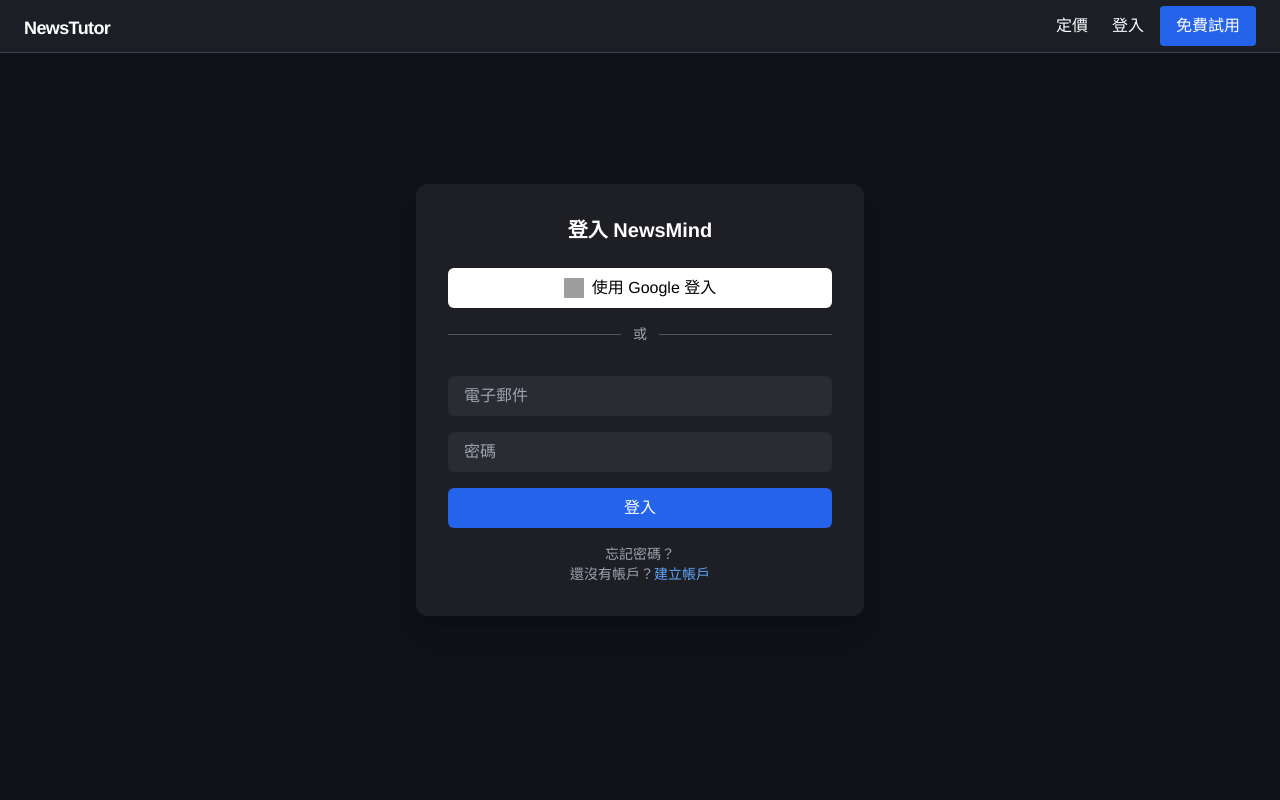
After one commit to csun3366/news-quiz-ai, a Django app: page /accounts/google/login/ in a window 1280 px wide. The commit adds this page. Run offline with Django 5.2, Linux system fonts and the light colour scheme; some libraries are stand-ins or nearby versions; grey boxes are pictures that could not be loaded.

Commit message:
Add google account login

```diff
--- a/backend/backend/urls.py
+++ b/backend/backend/urls.py
@@ -20,4 +20,9 @@ from django.urls import path, include
 urlpatterns = [
     path('admin/', admin.site.urls),
     path('', include('core.urls')),
+    # 以 /accounts/ 開頭 的網址都會交給裡面指定的模組去處理。例如：
+    # /accounts/login/ → 登入頁
+    # /accounts/signup/ → 註冊頁
+    # /accounts/logout/ → 登出功能
+    path('accounts/', include('allauth.urls')),
 ]
--- a/backend/core/templates/base.html
+++ b/backend/core/templates/base.html
@@ -56,6 +56,7 @@
   </script>
 </head>
 <body class="bg-[#0F1117] text-white min-h-screen">
+  {% include 'navbar.html' %}
   {% block content %}
   {% endblock %}
 </body>
--- /dev/null
+++ b/backend/core/templates/navbar.html
@@ -0,0 +1,106 @@
+{% load static %}
+{% load socialaccount %}
+<!-- 為了讓 provider_login_url 'google'	產生 Google 登入的連結 URL "/accounts/google/login/" -->
+
+<!-- Navbar -->
+<nav class="bg-[#1C1E26] border-b border-gray-700 py-1.5 px-6 flex justify-between items-center fixed top-0 w-full z-50">
+  <div class="text-2xl font-bold tracking-tight">
+    <a href="/" class="text-lg text-white hover:text-blue-400 transition">NewsTutor</a>
+  </div>
+  <div class="flex items-center space-x-4">
+
+    <!-- 定價按鈕（跟登入同樣樣式） -->
+    <a href="#" class="btn btn-outline-light me-2">
+      定價
+    </a>
+
+    {% if user.is_authenticated %}
+    <div class="relative">
+      <!-- 點擊頭像開關選單 -->
+      <button id="avatar-toggle" class="flex items-center focus:outline-none">
+        <img src="{% static 'default-avatar.png' %}"
+            alt="Avatar"
+            class="w-9 h-9 rounded-full border-2 border-white hover:ring-2 ring-blue-500 transition" />
+      </button>
+
+      <!-- 下拉選單 -->
+      <div id="avatar-menu" class="hidden absolute right-0 mt-2 w-48 bg-[#2A2C36] rounded-lg shadow-lg text-white z-50">
+        <a href="#" class="block px-4 py-2 hover:bg-gray-700 transition">帳戶資訊</a>
+        <button onclick="document.getElementById('logout-modal').classList.remove('hidden')"
+                class="block w-full text-left px-4 py-2 hover:bg-gray-700 transition">
+          登出
+        </button>
+      </div>
+    </div>
+
+    <script>
+      const avatarToggle = document.getElementById('avatar-toggle');
+      const avatarMenu = document.getElementById('avatar-menu');
+
+      // 點擊切換顯示/隱藏
+      avatarToggle.addEventListener('click', function (e) {
+        e.stopPropagation(); // 不冒泡到 document
+        avatarMenu.classList.toggle('hidden');
+      });
+
+      // 點擊畫面其他地方時自動關閉
+      document.addEventListener('click', function () {
+        avatarMenu.classList.add('hidden');
+      });
+
+      // 如果點擊選單本身就不要關閉（避免選單點擊馬上消失）
+      avatarMenu.addEventListener('click', function (e) {
+        e.stopPropagation();
+      });
+    </script>
+    {% else %}
+      <a class="btn btn-outline-light me-2" href="/accounts/google/login/">登入</a>
+      <a href="/accounts/google/login/" class="bg-blue-600 hover:bg-blue-700 text-white px-4 py-2 rounded transition">
+        免費試用
+      </a>
+    {% endif %}
+
+  </div>
+</nav>
+
+<!-- 登出 Modal -->
+<div id="logout-modal" class="hidden fixed inset-0 bg-black bg-opacity-50 flex items-center justify-center z-50">
+  <div class="bg-[#1E1F25] p-6 rounded-lg shadow-lg text-white max-w-sm w-full">
+    <h2 class="text-lg font-semibold mb-4">確定要登出嗎？</h2>
+    <div class="flex justify-end space-x-4">
+      <button onclick="document.getElementById('logout-modal').classList.add('hidden')"
+              class="px-4 py-2 bg-gray-600 rounded hover:bg-gray-700">
+        取消
+      </button>
+      <button onclick="logout()" class="px-4 py-2 bg-red-600 rounded hover:bg-red-700">
+        確認登出
+      </button>
+    </div>
+  </div>
+</div>
+
+<!-- 登出 Script -->
+<script>
+  function logout() {
+    fetch("{% url 'account_logout' %}", {
+      method: "POST",
+      headers: {
+        "X-CSRFToken": getCookie('csrftoken'),
+        "Content-Type": "application/x-www-form-urlencoded"
+      }
+    }).then(response => {
+      if (response.redirected) {
+        window.location.href = response.url;
+      } else {
+        window.location.reload();
+      }
+    });
+  }
+
+  // Helper: 取得 CSRF token（從 cookie）
+  function getCookie(name) {
+    const value = "; " + document.cookie;
+    const parts = value.split("; " + name + "=");
+    if (parts.length === 2) return parts.pop().split(";").shift();
+  }
+</script>
--- /dev/null
+++ b/backend/core/templates/socialaccount/login.html
@@ -0,0 +1,44 @@
+{% extends 'base.html' %}
+{% load static %}
+{% load socialaccount %}
+
+{% block content %}
+<div class="flex items-center justify-center min-h-screen">
+  <div class="bg-[#1E1F25] p-8 rounded-xl shadow-xl w-full max-w-md">
+    <h2 class="text-center text-white text-xl font-semibold mb-6">登入 NewsMind</h2>
+
+    <!-- Google 登入 -->
+    <form method="post" action="/accounts/google/login/" class="mb-4">
+      {% csrf_token %}
+      <button type="submit" class="w-full flex items-center justify-center bg-white text-black py-2 rounded-md hover:bg-gray-200 transition">
+        <img src="https://developers.google.com/identity/images/g-logo.png" alt="Google logo" class="w-5 h-5 mr-2">
+        使用 Google 登入
+      </button>
+    </form>
+
+    <div class="flex items-center my-4">
+      <hr class="flex-grow border-gray-600">
+      <span class="px-3 text-gray-400 text-sm">或</span>
+      <hr class="flex-grow border-gray-600">
+    </div>
+
+    <!-- 帳密登入表單 -->
+    <form method="POST" action="{% url 'account_login' %}" class="space-y-4">
+      {% csrf_token %}
+      <input type="email" name="login" placeholder="電子郵件" required
+             class="w-full bg-[#2A2C33] text-white px-4 py-2 rounded-md focus:outline-none focus:ring-2 focus:ring-blue-500">
+
+      <input type="password" name="password" placeholder="密碼" required
+             class="w-full bg-[#2A2C33] text-white px-4 py-2 rounded-md focus:outline-none focus:ring-2 focus:ring-blue-500">
+
+      <button type="submit"
+              class="w-full bg-blue-600 hover:bg-blue-700 text-white py-2 rounded-md transition">登入</button>
+    </form>
+
+    <div class="text-center text-sm text-gray-400 mt-4">
+      <a href="{% url 'account_reset_password' %}" class="hover:underline">忘記密碼？</a><br>
+      還沒有帳戶？<a href="{% url 'account_signup' %}" class="text-blue-400 hover:underline">建立帳戶</a>
+    </div>
+  </div>
+</div>
+{% endblock %}
```
Also changed, not shown: backend/backend/settings.py (+36 -0 lines), backend/core/models.py (+14 -0 lines).
